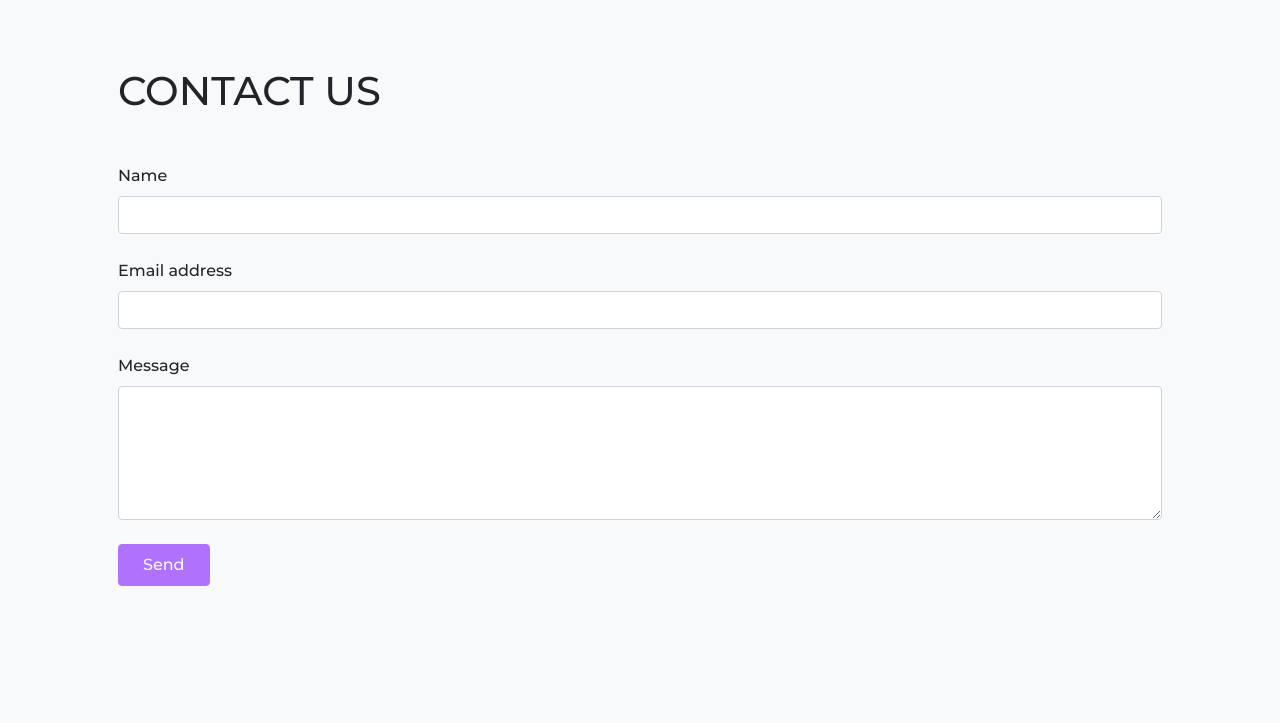
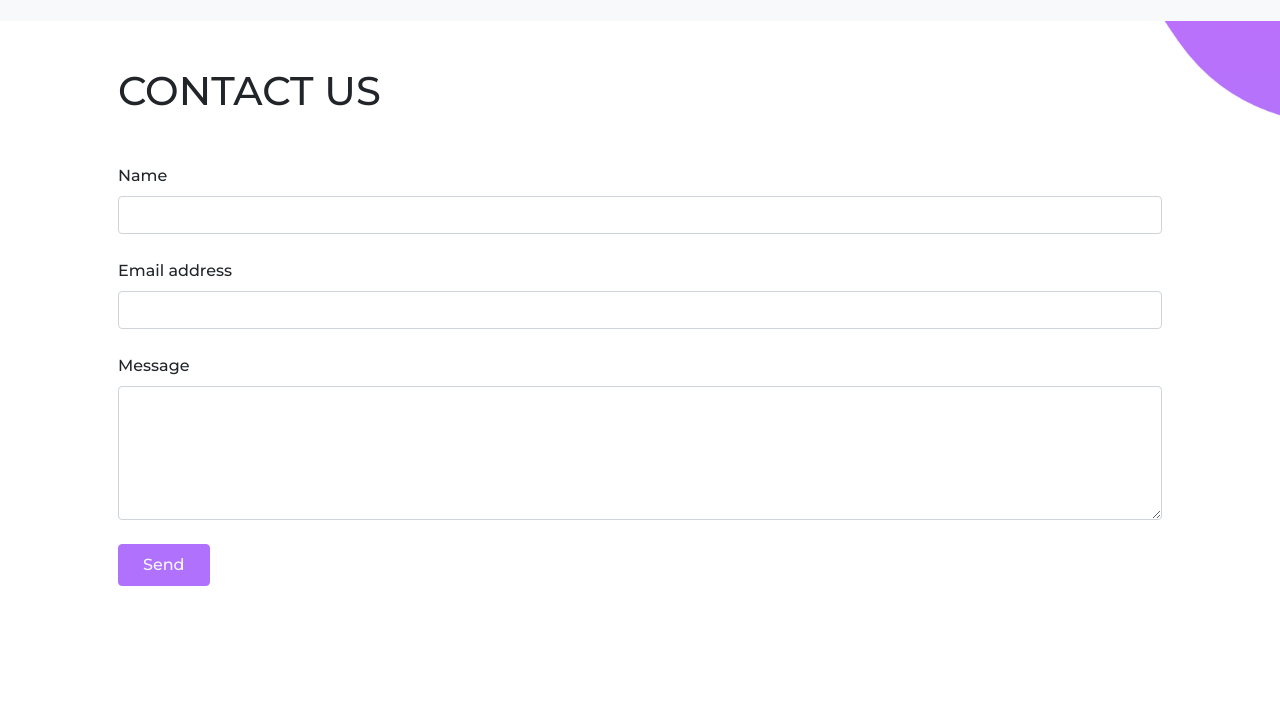
Before and after one commit to Wevie0/XD-Hacks-Windsor, a plain HTML site: page contact.html in a window 1280 px wide. Shown: the part 77-800 px from the top of the page. Drawn offline with nearby package versions, Linux system fonts and the light colour scheme.

Commit message:
added background on contact page

```diff
--- a/contact.html
+++ b/contact.html
@@ -14,8 +14,8 @@
     <title>XDHacks Mini Windsor</title>
 </head>
 
-<body>
-    <div class="container-fluid min-vh-100 bg-light">
+<body style="background-image: url('images/bg7.4.png'); background-size: cover; height: 100vh;">
+    <div class="container-fluid min-vh-100">
         <nav class="navbar navbar-expand-lg bg-light navbar-light py-4 fixed-top">
             <div class="container-fluid">
                 <a href="index.html" class="mx-4" style="height: 80%;" target="_blank"><img src="images/Logo2.jpg"
@@ -51,7 +51,7 @@
             </div>
         </nav>
 
-        <section class="container bg-light text-dark p-5">
+        <section class="container text-dark p-5">
             <div class="pt-5">
                 <div class="justify-content-between align-items-center">
                     <h1 class="mb-3 mb-md-0 pt-5">CONTACT US</h1>
```
